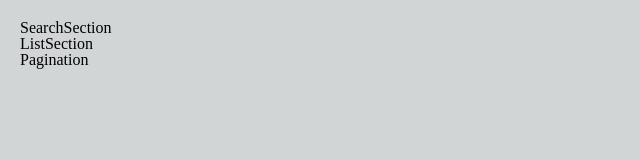
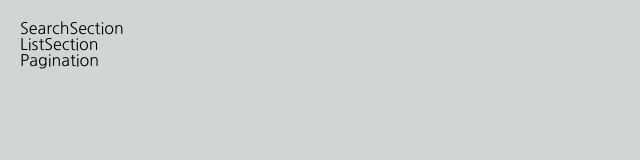
Before and after one commit to crystal993/blockOdyssey-assignment, a React (Create React App) app: page / in a window 1280 px wide. Shown: the top 160 px of the page, without its empty margins (0-640 px from the left). Built offline with nearby package versions, Linux system fonts and the light colour scheme.

Commit message:
⭐ feat : 폰트 적용 - 구글 웹 폰트 나눔 고딕 적용

```diff
--- a/public/index.html
+++ b/public/index.html
@@ -23,6 +23,11 @@
       work correctly both with client-side routing and a non-root public URL.
       Learn how to configure a non-root public URL by running `npm run build`.
     -->
+    <link rel="preconnect" href="https://fonts.googleapis.com" />
+    <link rel="preconnect" href="https://fonts.gstatic.com" crossorigin />
+    <link
+      href="https://fonts.googleapis.com/css2?family=Nanum+Gothic:wght@400;700;800&display=swap"
+      rel="stylesheet" />
     <title>BlockOdyssey assignment</title>
   </head>
   <body>
--- a/src/App.css
+++ b/src/App.css
@@ -28,6 +28,7 @@
     border: 0;
     font-size: 100%;
     font: inherit;
+    font-family: 'Nanum Gothic', sans-serif;
     vertical-align: baseline;
 }
 article, aside, details, figcaption, figure,
```
